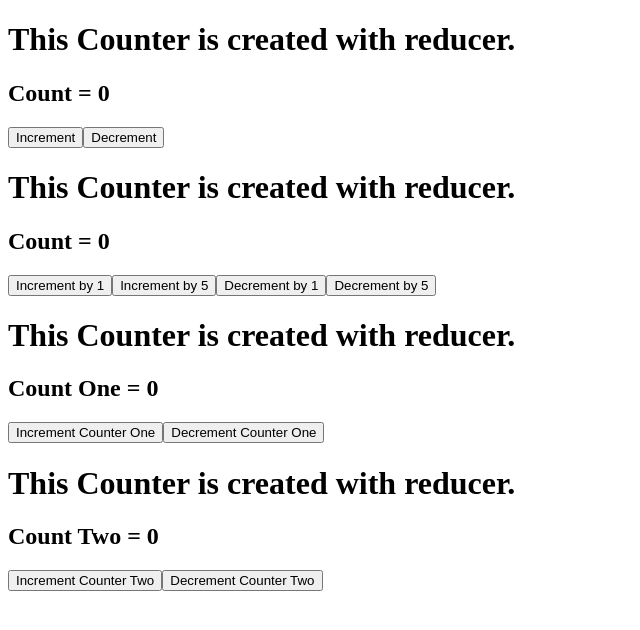
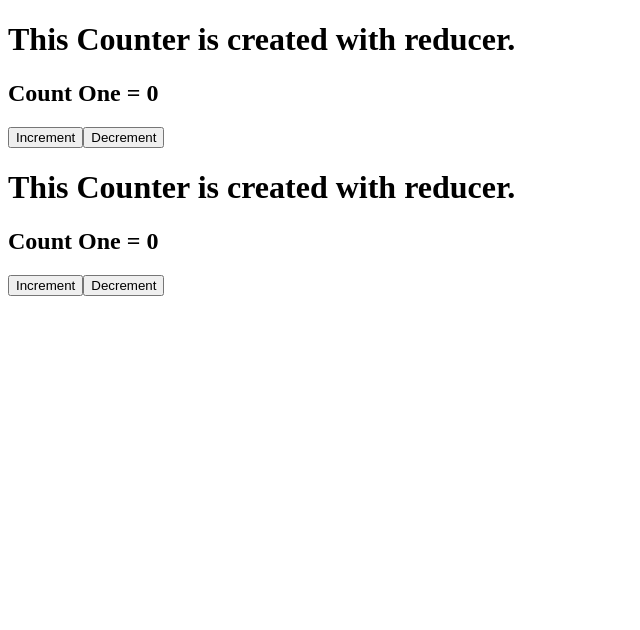
Before and after one commit to mir-hussain/useReducer-example, a React (Create React App) app: page / in a window 1280 px wide. Shown: the top 630 px of the page, without its empty margins (0-640 px from the left). Built offline with nearby package versions, Linux system fonts and the light colour scheme.

Commit message:
example four added

```diff
--- a/src/App.js
+++ b/src/App.js
@@ -1,13 +1,12 @@
 import React from "react";
+import ExampleFour from "./ExampleFour";
 import ExampleOne from "./ExampleOne";
 import ExampleThree from "./ExampleThree";
 import ExampleTwo from "./ExampleTwo";
 const App = () => {
   return (
     <>
-      <ExampleOne />
-      <ExampleTwo />
-      <ExampleThree />
+      <ExampleFour />
     </>
   );
 };
--- /dev/null
+++ b/src/ExampleFour.js
@@ -0,0 +1,37 @@
+import React, { useReducer } from "react";
+
+const initialValue = 0;
+
+const reducer = (state, action) => {
+  switch (action) {
+    case "increment":
+      return state + 1;
+    case "decrement":
+      return state - 1;
+    default:
+      return state;
+  }
+};
+
+const ExampleFour = () => {
+  const [countOne, dispatchOne] = useReducer(reducer, initialValue);
+  const [countTwo, dispatchTwo] = useReducer(reducer, initialValue);
+  return (
+    <div>
+      <div>
+        <h1>This Counter is created with reducer.</h1>
+        <h2>Count One = {countOne}</h2>
+        <button onClick={() => dispatchOne("increment")}>Increment</button>
+        <button onClick={() => dispatchOne("decrement")}>Decrement</button>
+      </div>
+      <div>
+        <h1>This Counter is created with reducer.</h1>
+        <h2>Count One = {countTwo}</h2>
+        <button onClick={() => dispatchTwo("increment")}>Increment</button>
+        <button onClick={() => dispatchTwo("decrement")}>Decrement</button>
+      </div>
+    </div>
+  );
+};
+
+export default ExampleFour;
```
